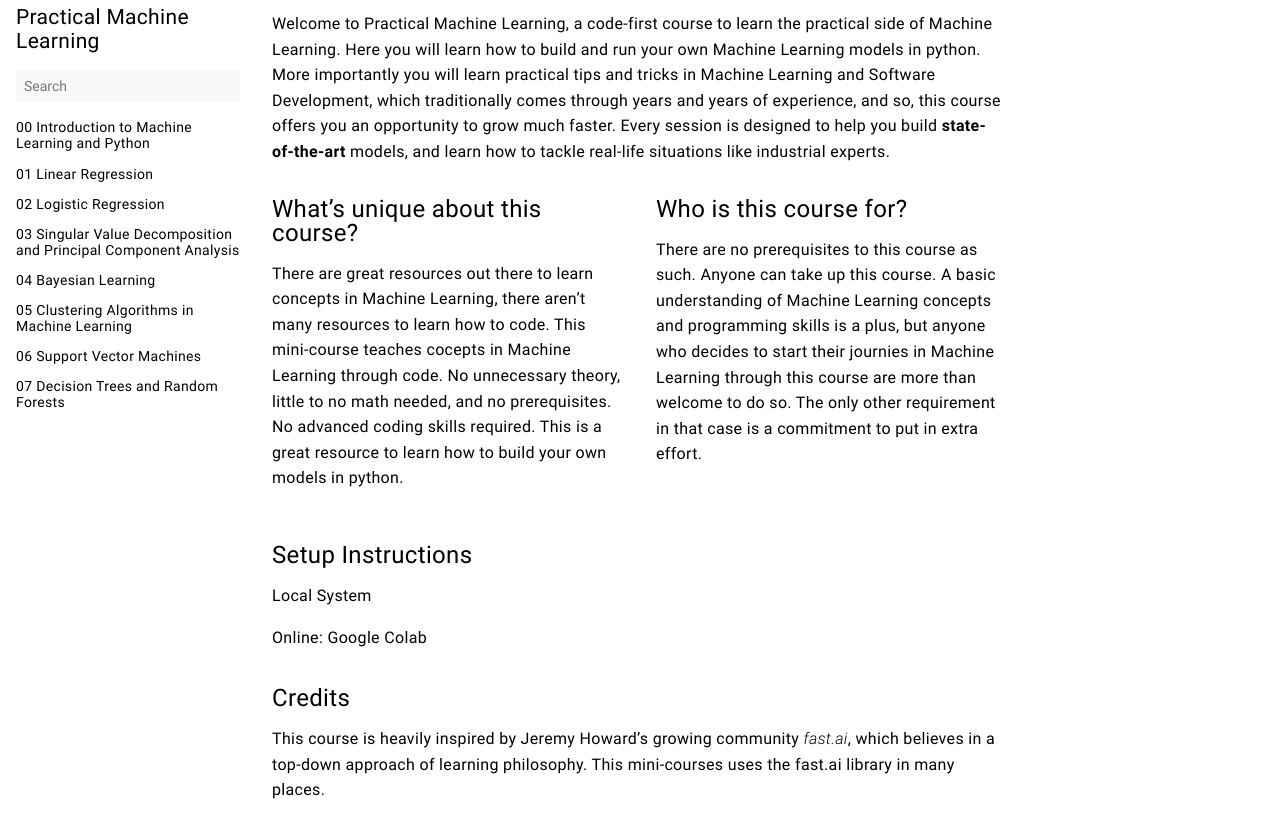
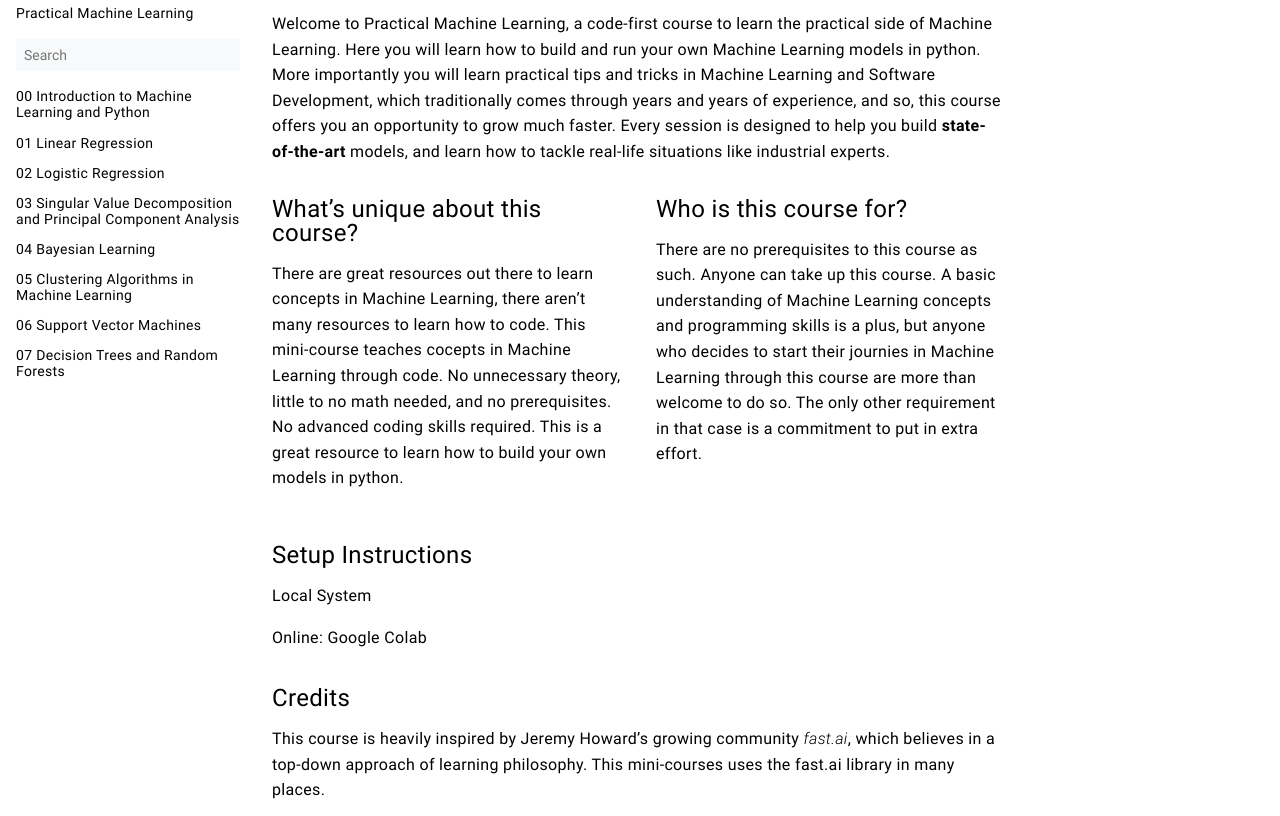
Before and after one commit to PalaashAgrawal/practicals, a plain HTML site: page index.html in a window 1280 px wide. Shown: the part 69-885 px from the top of the page. Drawn offline with nearby package versions, Linux system fonts and the light colour scheme.

Commit message:
Update index.html

```diff
--- a/index.html
+++ b/index.html
@@ -33,15 +33,16 @@ https://github.com/alex-shpak/hugo-book
       <div class="book-menu-content">
 
   <nav>
+
 <h2 class="book-brand">
   <a href="https://palaashagrawal.github.io/"><span>Palaash Agrawal</span>
   </a>
 </h2>
 
-<h2 class="book-brand">
+<h4 class="book-brand">
   <a href="https://palaashagrawal.github.io/practicals/"><span>Practical Machine Learning</span>
   </a>
-</h2>
+</h4>
 
 <div class="book-search">
   <input type="text" id="book-search-input" placeholder="Search" aria-label="Search" maxlength="64" data-hotkeys="s/" />
```
